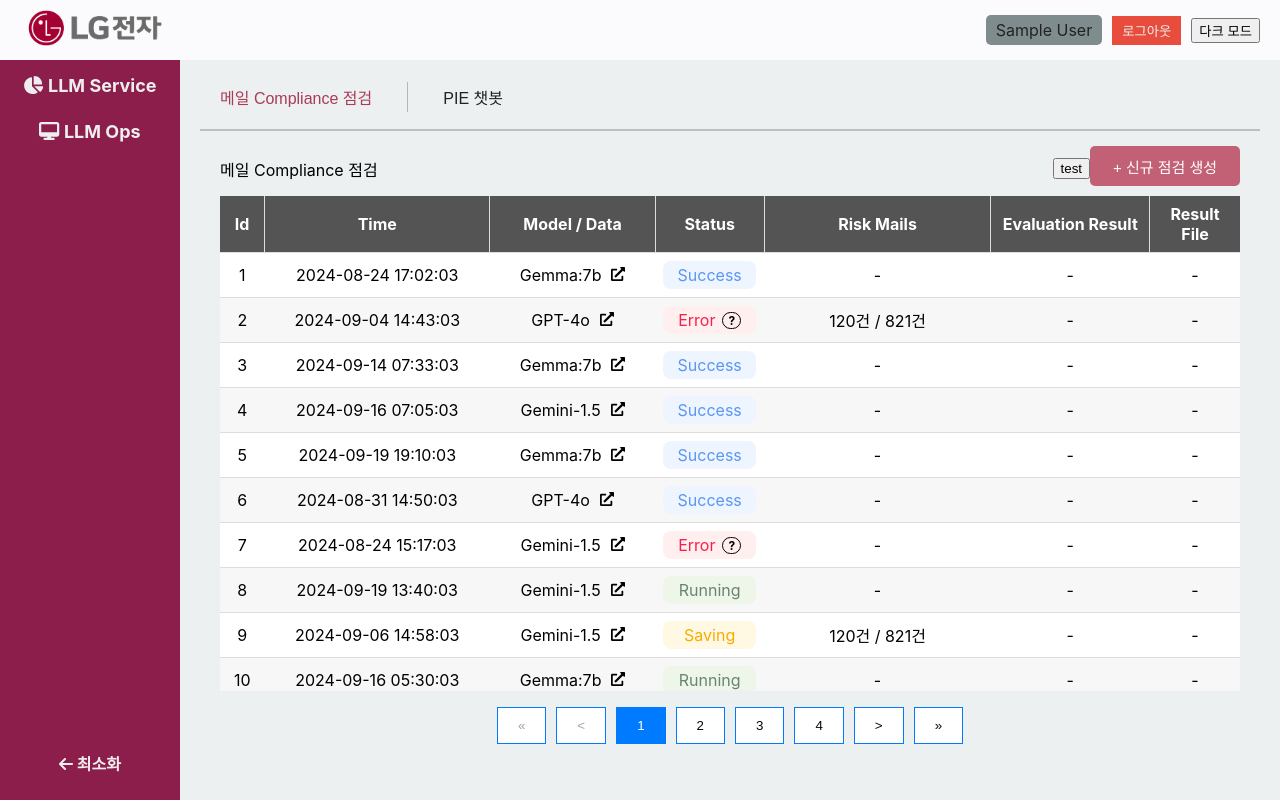
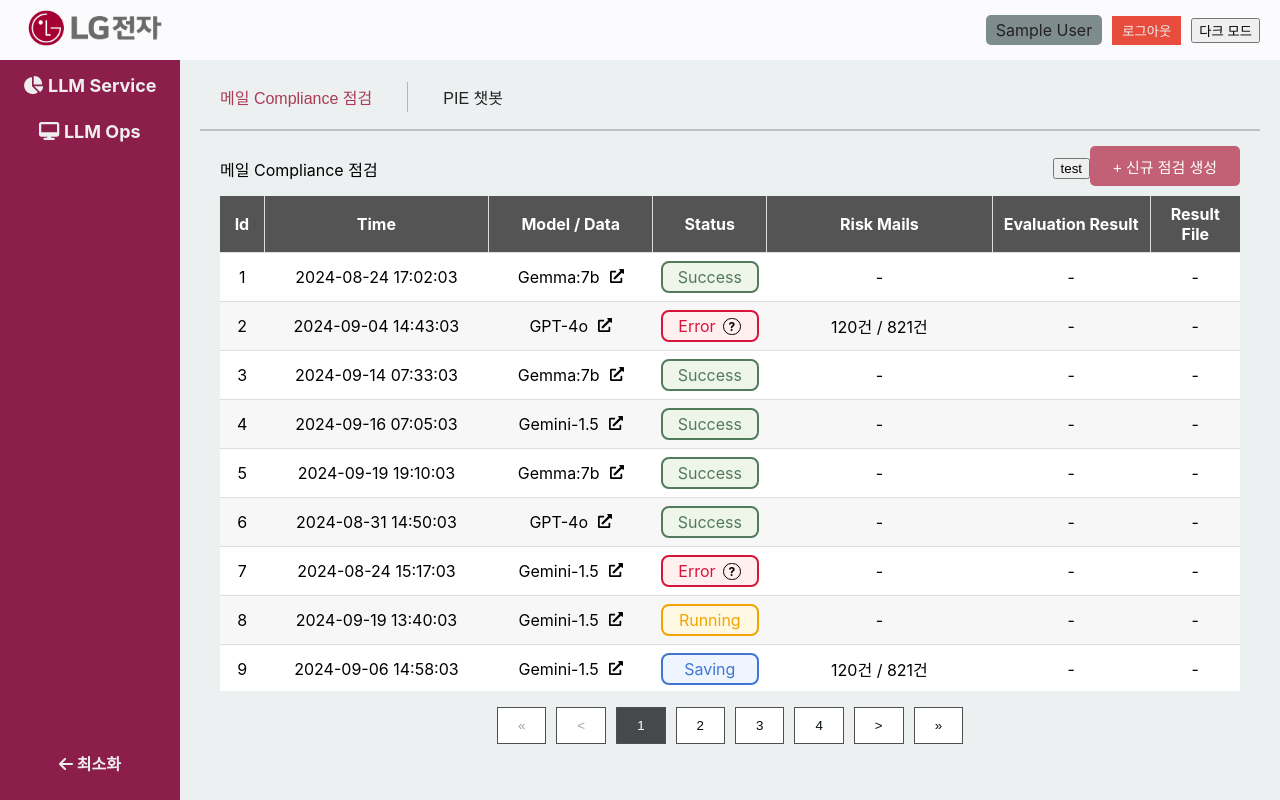
Before and after one commit to xellosPark/LLM_SERVICE_PRT, a React (Create React App) app in the folder llm-service-app/: page /main in a window 1280 px wide. Built offline with nearby package versions, Linux system fonts and the light colour scheme; sample sign-in values are in the browser's storage.

Commit message:
ui 수정

```diff
--- a/llm-service-app/src/components/pages/MainScreen/MainScreen.js
+++ b/llm-service-app/src/components/pages/MainScreen/MainScreen.js
@@ -119,7 +119,7 @@ function MainScreen() {
           </div>
         ) : (
           <div className="maintitle">
-            <h1>{MainTitle}</h1>
+            <h3>{MainTitle}</h3>
           </div>
         )}
 
--- a/llm-service-app/src/components/pages/Pagination/Pagination.css
+++ b/llm-service-app/src/components/pages/Pagination/Pagination.css
@@ -14,7 +14,7 @@
   }
 
   .page-item button {
-    border: 1px solid #007bff;
+    border: 1px solid #504f4f;
     padding: 10px 20px;
     background-color: white;
     color: #000c04;
@@ -22,7 +22,7 @@
   }
 
   .page-item button:hover {
-    background-color: #5090CC;
+    background-color: #bfc1c2;
     color: white;
   }
 
@@ -33,6 +33,6 @@
   }
 
   .page-item.active button {
-    background-color: #007bff;
+    background-color: #474849;
     color: white;
   }
--- a/llm-service-app/src/components/pages/dashboard/LLMTable.css
+++ b/llm-service-app/src/components/pages/dashboard/LLMTable.css
@@ -17,8 +17,8 @@
 
   .fixed-table th {
     position: sticky;
-    top: 0;                   /* 상단에 고정 */
-    z-index: 2;               /* 내용보다 위에 위치 */
+    top: 0;                         /* 상단에 고정 */
+    z-index: 2;                     /* 내용보다 위에 위치 */
     border-right: 1px solid #ddd; /* 테두리 설정 */
     border-bottom: 1px solid #ddd;
     padding: 8px;
--- a/llm-service-app/src/components/pages/dashboard/LLMTable.js
+++ b/llm-service-app/src/components/pages/dashboard/LLMTable.js
@@ -119,13 +119,13 @@ const LLMTable = () => {
         };
       switch (status) {
       case 'Running':
-          return { ...baseStyle, backgroundColor: '#EEF5E9', color: '#698474',  }; // 초록색 배경, 초록색 텍스트
+          return { ...baseStyle, backgroundColor: '#FFF8E3', color: '#F1A500',  border: '2px solid #F1A500' }; // 노란색 배경, 노란색 텍스트
       case 'Success':
-          return { ...baseStyle, backgroundColor: '#EEF5FF', color: '#5A97F1' }; // 빨간색 배경, 빨간색 텍스트
+          return { ...baseStyle, backgroundColor: '#EEF5E9', color: '#527B5D', border: '2px solid #527B5D' }; // 초록색 배경, 초록색 텍스트
       case 'Saving':
-          return { ...baseStyle, backgroundColor: '#FFF8E3', color: '#F6AD00' }; // 노란색 배경, 노란색 텍스트
+          return { ...baseStyle, backgroundColor: '#EEF5FF', color: '#4274D1', border: '2px solid #4274D1' }; // 파랑색 배경, 파랑색 텍스트
       case 'Error':
-          return { ...baseStyle, backgroundColor: '#FFEFEF', color: '#F6204B' }; // 노란색 배경, 노란색 텍스트
+          return { ...baseStyle, backgroundColor: '#FFEFEF', color: '#D9143B', border: '2px solid #D9143B' }; // 빨강색 배경, 빨강색 텍스트
       default:
           return {}; // 기본 스타일 (변경 없음)
       }
```
